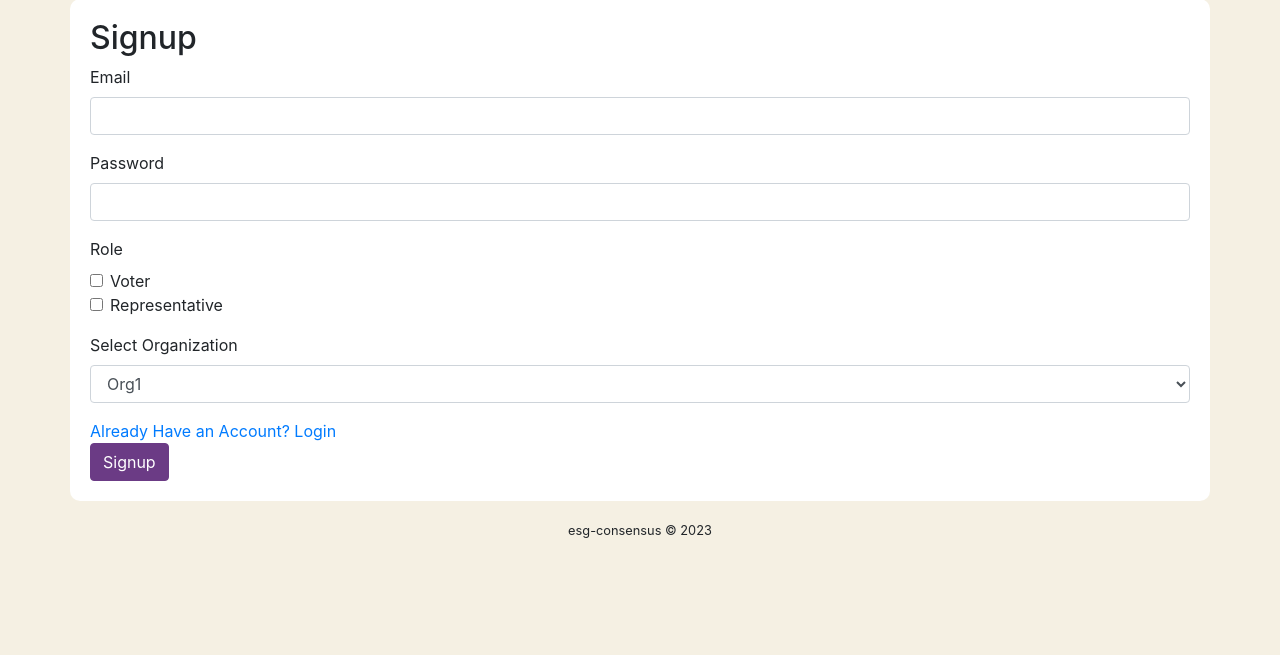
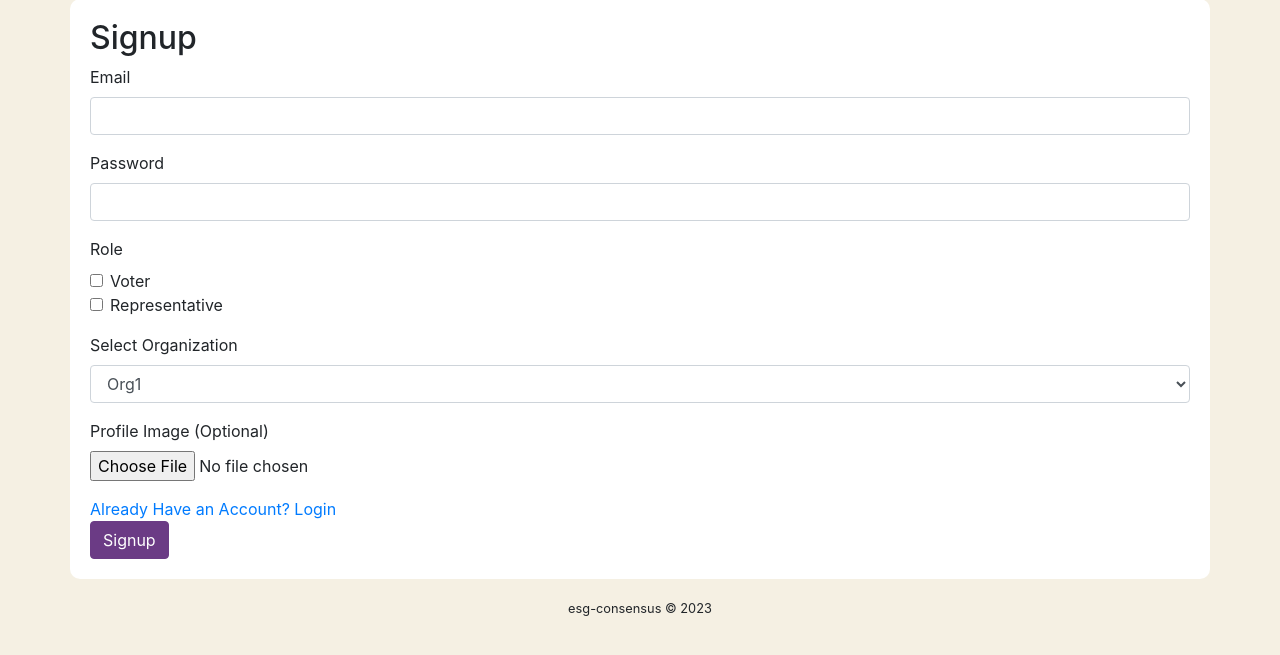
Before and after one commit to AtharvaMutsaddi/ESG-Consensus-Platform, a Flask app: page / in a window 1280 px wide. Shown: the part 73-728 px from the top of the page. Run offline with Flask 3, Linux system fonts and the light colour scheme; parts of the project's set-up code (start-up, migrations or seed data) failed here and were passed over; some libraries are stand-ins or nearby versions.

Commit message:
imagesfunctionality

```diff
--- a/app/app.py
+++ b/app/app.py
@@ -5,6 +5,8 @@ import mysql.connector
 import json
 import pandas as pd
 import nltk
+import os
+from werkzeug.utils import secure_filename
 from nltk.sentiment.vader import SentimentIntensityAnalyzer
 sid = SentimentIntensityAnalyzer()
 with open("config.json", "r") as f:
@@ -40,8 +42,7 @@ def create_new_user(form_data):
     password = form_data.get("password")
     role = form_data.get("role")  # Assuming "role" is the name of the checkbox
     organization = form_data.get("organization")
-    # Hash the user's password before saving it to the database
-    hashed_password = bcrypt.generate_password_hash(password).decode("utf-8")
+
     # Extract the user's name from the email
     name = email.split("@")[0]
     # Get the organization ID (if it exists)
@@ -50,9 +51,26 @@ def create_new_user(form_data):
         organization_id = organization_id[0][0]
     else:
         organization_id = None  # Use None, not 'NULL'
+
+    # Hash the user's password before saving it to the database
+    hashed_password = bcrypt.generate_password_hash(password).decode("utf-8")
+
+    # Check if a profile picture file was uploaded
+    if "profileImage" in request.files:
+        profile_image = request.files["profileImage"]
+        if profile_image.filename != "":
+            # Save the profile picture to a folder and store the path in the database
+            upload_folder = "static/profile_images"
+            if not os.path.exists(upload_folder):
+                os.makedirs(upload_folder)
+
+            # Create a unique filename for the profile picture
+            filename = os.path.join(upload_folder, secure_filename(profile_image.filename))
+            profile_image.save(filename)
+
     # Use parameterized query to prevent SQL injection
-    insert_query = "INSERT INTO User (Name, Email, Role, Password, OrganizationID) VALUES (%s, %s, %s, %s, %s)"
-    values = (name, email, role, hashed_password, organization_id)
+    insert_query = "INSERT INTO User (Name, Email, Role, Password, OrganizationID, profile_pic) VALUES (%s, %s, %s, %s, %s, %s)"
+    values = (name, email, role, hashed_password, organization_id, filename if "filename" in locals() else None)
     cursor.execute(insert_query, values)
     cnx.commit()
 
--- a/app/templates/signup.html
+++ b/app/templates/signup.html
@@ -5,7 +5,7 @@
 {% block content %}
 <div class="container">
     <h2>Signup</h2>
-    <form method="POST">
+    <form method="POST" enctype="multipart/form-data">
         <div class="form-group">
             <label for="email">Email</label>
             <input type="email" class="form-control" id="email" name="email" required>
@@ -35,11 +35,15 @@
                 <option value="org1">Org1</option>
                 <option value="org2">Org2</option>
                 <option value="org3">Org3</option>
-                <option value="org3">Org4</option>
-                <option value="org3">Org5</option>
-                <option value="org3">None</option>
+                <option value="org4">Org4</option>
+                <option value="org5">Org5</option>
+                <option value="none">None</option>
                 <!-- Add more organizations as needed -->
             </select>
+        </div>
+        <div class="form-group">
+            <label for="profileImage">Profile Image (Optional)</label>
+            <input type="file" class="form-control-file" id="profileImage" name="profileImage">
         </div>
         <a href="/login">Already Have an Account? Login</a>
         <br>
```
Also changed, not shown: 2 other files.
